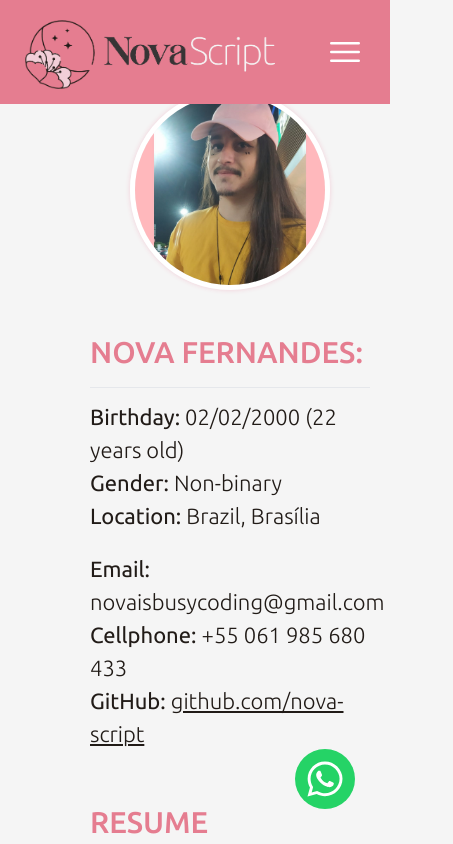
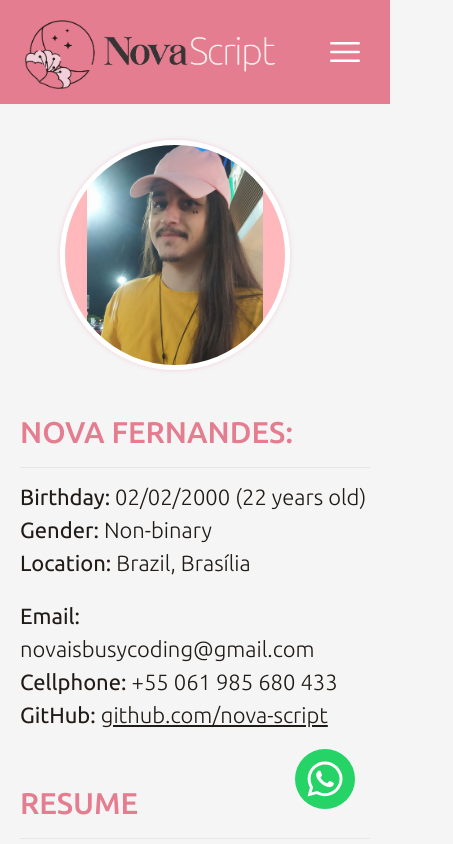
Before and after one commit to nova-script/portfolio, a React (Vite) app: page /resume in a window 390 px wide. Shown: the top 844 px of the page, 453 px wide, since content can reach past the window. Built offline with nearby package versions, Linux system fonts and the light colour scheme; a web font is replaced by a local one.

Commit message:
:arrow_up: Update App

```diff
--- a/src/App.css
+++ b/src/App.css
@@ -16,6 +16,12 @@
   --soft-pink: #f2ced8;
 }
 
+html,
+body {
+  max-width: 100%;
+  overflow-x: hidden;
+}
+
 .App {
   position: relative;
 }
@@ -24,6 +30,10 @@
   display: flex;
   flex-direction: row;
   width: 100%;
+}
+
+.topbar-offset {
+  height: 50px;
 }
 
 body {
--- a/src/App.tsx
+++ b/src/App.tsx
@@ -28,8 +28,9 @@ function App() {
         <BrowserRouter>
           <Navbar />
           <WhatsappButton />
+          <div className="lg:hidden topbar-offset"></div>
           <div className="app-content">
-            <div className="sidebar-offset"></div>
+            <div className="hidden lg:block sidebar-offset"></div>
             <AnimatedRoutes />
           </div>
         </BrowserRouter>
```
